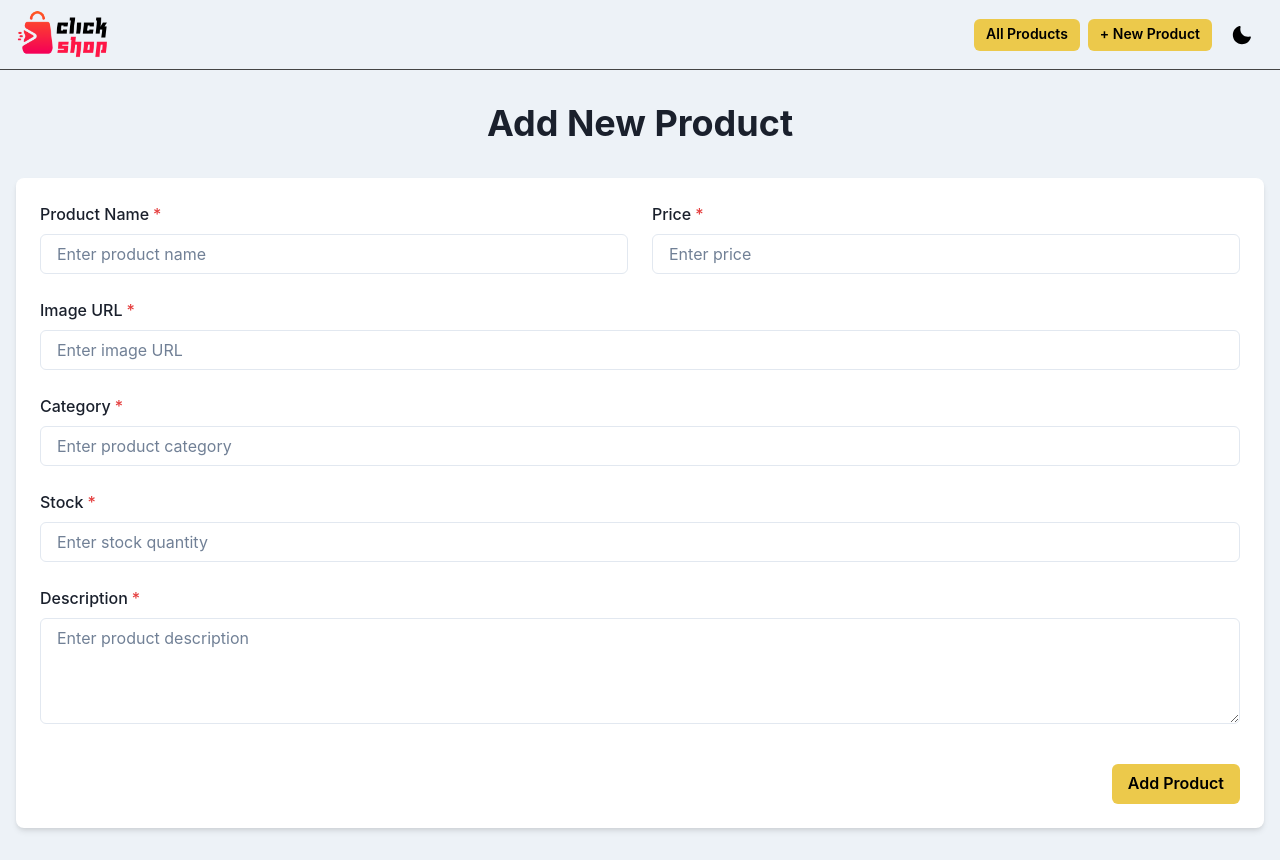
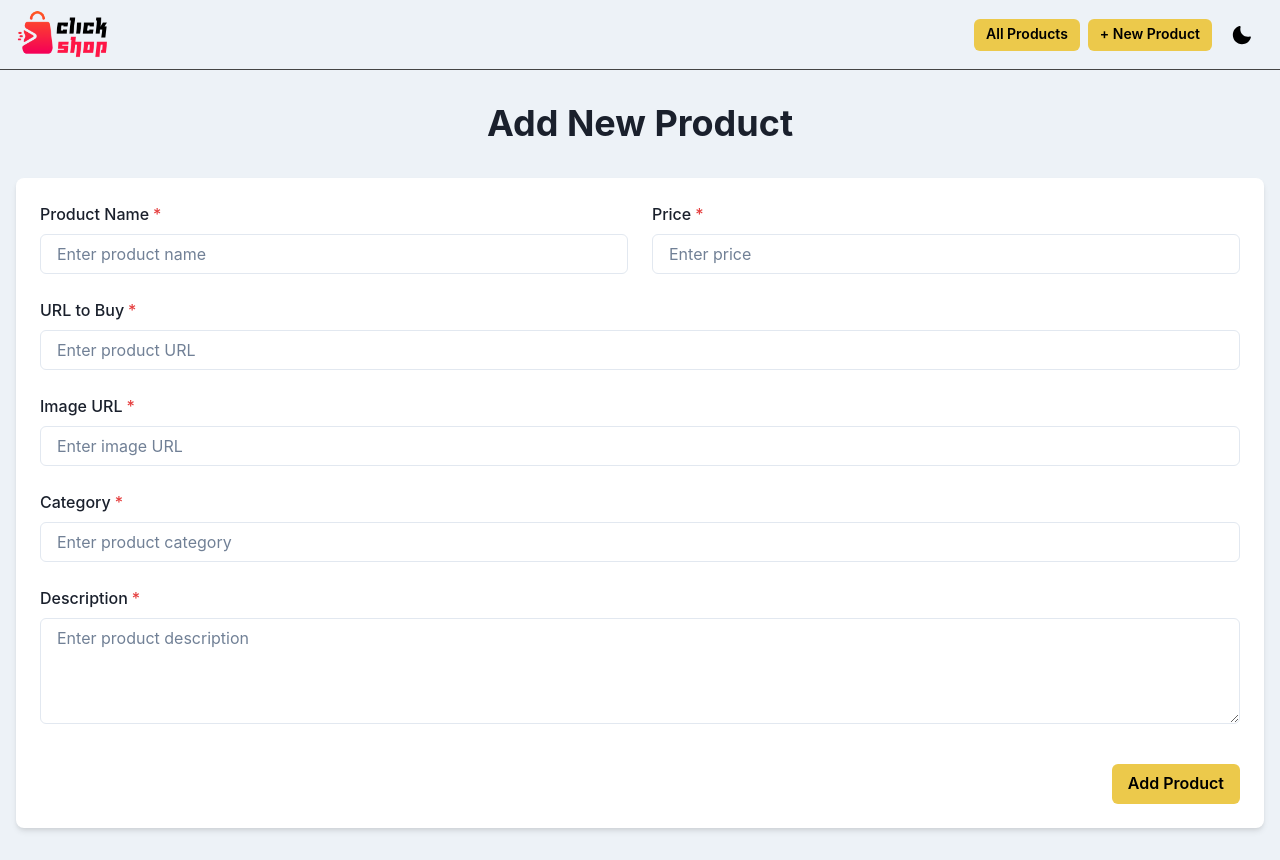
Before and after one commit to jaytintran/full-stack-simple-product-store, a React (Vite) app in the folder front-end/: page /create in a window 1280 px wide. Built offline with nearby package versions, Linux system fonts and the light colour scheme.

Commit message:
front-end: added dummy data, build the createpage, and all products page

```diff
--- a/front-end/src/components/Navbar.jsx
+++ b/front-end/src/components/Navbar.jsx
@@ -29,13 +29,13 @@ const Navbar = () => {
 					}}
 				>
 					<NavLink to="/">
-						<Link>
+						<span>
 							{colorMode === "light" ? (
 								<Image src={logoDark} alt="Click & Shop" width="100px" />
 							) : (
 								<Image src={logo} alt="Click & Shop" width="100px" />
 							)}
-						</Link>
+						</span>
 					</NavLink>
 
 					<HStack spacing={2} alignItems={"center"}>
--- a/front-end/src/constants/data.js
+++ b/front-end/src/constants/data.js
@@ -28,3 +28,27 @@ export const categories = [
 		path: "/products?category=home",
 	},
 ];
+
+export const dummyProducts = [
+	{
+		id: 1,
+		name: "Product 1",
+		image:
+			"https://external-content.duckduckgo.com/iu/?u=https%3A%2F%2Fcdn.shopify.com%2Fs%2Ffiles%2F1%2F0533%2F2089%2Ffiles%2Fplaceholder-images-product-5_large.png%3Fv%3D1530129458&f=1&nofb=1&ipt=6d340da9ec96e1156bca15d67cf843bc915c578ce9f53dd673930670c25644af",
+		price: "$10.00",
+	},
+	{
+		id: 2,
+		name: "Product 2",
+		image:
+			"https://external-content.duckduckgo.com/iu/?u=https%3A%2F%2Fcdn.shopify.com%2Fs%2Ffiles%2F1%2F0533%2F2089%2Ffiles%2Fplaceholder-images-product-5_large.png%3Fv%3D1530129458&f=1&nofb=1&ipt=6d340da9ec96e1156bca15d67cf843bc915c578ce9f53dd673930670c25644af",
+		price: "$20.00",
+	},
+	{
+		id: 3,
+		name: "Product 3",
+		image:
+			"https://external-content.duckduckgo.com/iu/?u=https%3A%2F%2Fcdn.shopify.com%2Fs%2Ffiles%2F1%2F0533%2F2089%2Ffiles%2Fplaceholder-images-product-5_large.png%3Fv%3D1530129458&f=1&nofb=1&ipt=6d340da9ec96e1156bca15d67cf843bc915c578ce9f53dd673930670c25644af",
+		price: "$30.00",
+	},
+];
--- a/front-end/src/pages/AllProducts.jsx
+++ b/front-end/src/pages/AllProducts.jsx
@@ -1,7 +1,71 @@
 import React from "react";
+import {
+	Container,
+	Box,
+	Heading,
+	Text,
+	Image,
+	SimpleGrid,
+} from "@chakra-ui/react";
+import { dummyProducts } from "../constants/data";
 
 const AllProducts = () => {
-	return <div>AllProducts</div>;
+	return (
+		<Container maxW="container.xl">
+			<Heading as="h1" size="xl" textAlign="center" mt={16} mb={16}>
+				All Products You Have Saved 💖
+			</Heading>
+			<Container maxW="container.xl">
+				<SimpleGrid
+					columns={{ base: 1, sm: 2, md: 3, lg: 4 }}
+					spacing={8}
+					px={{ base: 4, sm: 0 }}
+				>
+					{dummyProducts.map((product) => (
+						<Box key={product.id}>
+							<Box>
+								<Box
+									position="relative"
+									w="100%"
+									h="200px"
+									overflow="hidden"
+									borderRadius="lg"
+									transition="all 0.3s ease"
+									_hover={{
+										transform: "translateY(-8px)",
+										shadow: "xl",
+									}}
+								>
+									<Image
+										src={product.image}
+										alt={product.name}
+										w="100%"
+										h="100%"
+										objectFit="cover"
+										transition="transform 0.5s ease"
+										_groupHover={{ transform: "scale(1.05)" }}
+									/>
+									<Box
+										position="absolute"
+										bottom="0"
+										left="0"
+										right="0"
+										bg="rgba(0,0,0,0.7)"
+										p={3}
+										color="white"
+									>
+										<Text fontWeight="bold" fontSize="lg" textAlign="center">
+											{product.name}
+										</Text>
+									</Box>
+								</Box>
+							</Box>
+						</Box>
+					))}
+				</SimpleGrid>
+			</Container>
+		</Container>
+	);
 };
 
 export default AllProducts;
--- a/front-end/src/pages/CreatePage.jsx
+++ b/front-end/src/pages/CreatePage.jsx
@@ -18,11 +18,17 @@ const CreatePage = () => {
 	const [newProduct, setNewProduct] = useState({
 		name: "",
 		price: "",
+		url: "",
 		image: "",
 		category: "",
-		stock: "",
 		description: "",
 	});
+
+	const handleAddProduct = (e) => {
+		e.preventDefault();
+		// Implement your logic to add the product here
+		console.log(newProduct);
+	};
 
 	return (
 		<Container maxW="container.xl" py={8}>
@@ -61,6 +67,18 @@ const CreatePage = () => {
 						</SimpleGrid>
 
 						<FormControl isRequired>
+							<FormLabel>URL to Buy</FormLabel>
+							<Input
+								placeholder="Enter product URL"
+								name="url"
+								value={newProduct.url}
+								onChange={(e) =>
+									setNewProduct({ ...newProduct, url: e.target.value })
+								}
+							/>
+						</FormControl>
+
+						<FormControl isRequired>
 							<FormLabel>Image URL</FormLabel>
 							<Input
 								placeholder="Enter image URL"
@@ -85,19 +103,6 @@ const CreatePage = () => {
 						</FormControl>
 
 						<FormControl isRequired>
-							<FormLabel>Stock</FormLabel>
-							<Input
-								type="number"
-								placeholder="Enter stock quantity"
-								name="stock"
-								value={newProduct.stock}
-								onChange={(e) =>
-									setNewProduct({ ...newProduct, stock: e.target.value })
-								}
-							/>
-						</FormControl>
-
-						<FormControl isRequired>
 							<FormLabel>Description</FormLabel>
 							<Textarea
 								placeholder="Enter product description"
@@ -116,6 +121,8 @@ const CreatePage = () => {
 							w={{ base: "100%", md: "auto" }}
 							alignSelf="flex-end"
 							mt={4}
+							type="submit"
+							onClick={handleAddProduct}
 						>
 							Add Product
 						</Button>
--- a/front-end/src/pages/HomePage.jsx
+++ b/front-end/src/pages/HomePage.jsx
@@ -46,6 +46,7 @@ const HomePage = () => {
 							buy later. It's like a wishlist board for your favorite products.
 						</Text>
 
+						<Link href="/products">
 							<Button
 								colorScheme="yellow"
 								size="md"
@@ -54,6 +55,7 @@ const HomePage = () => {
 							>
 								All Products You Have Saved
 							</Button>
+						</Link>
 					</Box>
 
 					<Box maxW={{ base: "100%", lg: "40%" }}>
```
Lines whose indentation alone changed are shown as unchanged.
